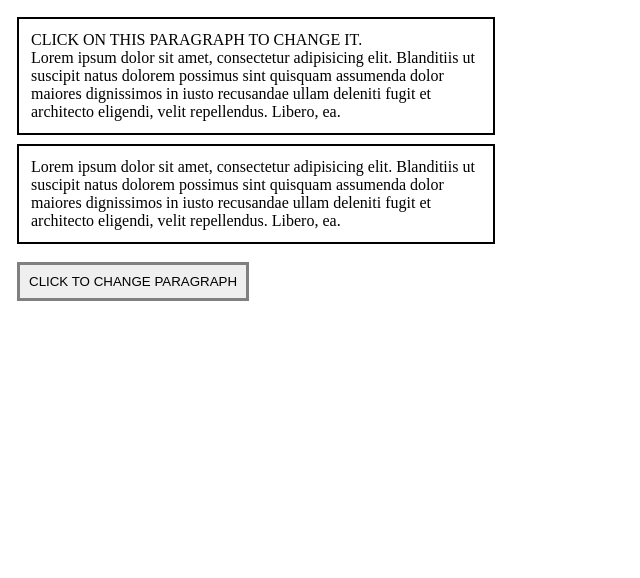
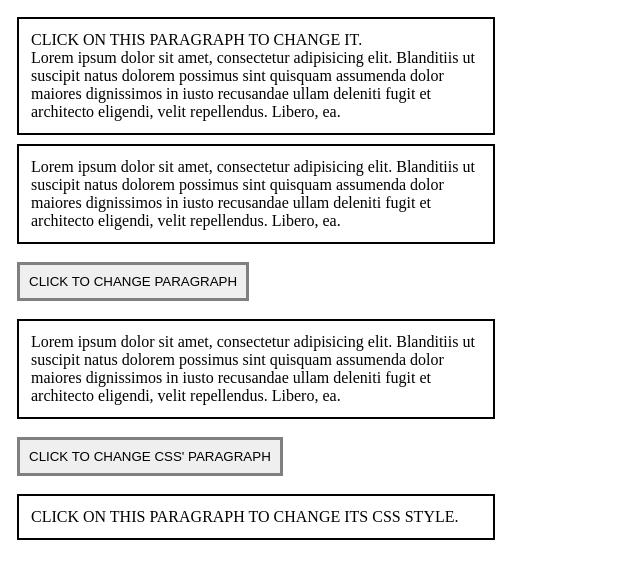
Before and after one commit to adrioro/JQuery-HTML, a plain HTML site: page index.html in a window 1280 px wide. Shown: the part 110-688 px from the top of the page, without its empty margins (0-640 px from the left). Drawn offline with nearby package versions, Linux system fonts and the light colour scheme.

Commit message:
Fifth commit

```diff
--- a/index.html
+++ b/index.html
@@ -29,6 +29,16 @@
          architecto eligendi, velit repellendus. Libero, ea.</div>
       <button id="button2">CLICK TO CHANGE PARAGRAPH</button>
 
+      <div class="paragraph3" id="pTwoId">
+         Lorem
+         ipsum dolor sit amet, consectetur
+         adipisicing elit. Blanditiis ut suscipit natus dolorem possimus sint quisquam
+         assumenda dolor maiores dignissimos in iusto recusandae ullam deleniti fugit et
+         architecto eligendi, velit repellendus. Libero, ea.</div>
+      <button id="button3">CLICK TO CHANGE CSS' PARAGRAPH</button>
+
+      <div class="paragraph4">CLICK ON THIS PARAGRAPH TO CHANGE ITS CSS STYLE.</div>
+
 
 
       <!-- Si tenéis jQuery importado a vuestro proyecto y os aparece este error con muchas
--- a/index.js
+++ b/index.js
@@ -5,5 +5,14 @@ $("#pOneId").click(function () {
 $("#button2").click(function () {
     $(".paragraph2").html("This is the new paragraph.");
     alert($(".paragraph2").html());
+});
 
+$("#button3").click(function () {
+    var element = $(".paragraph3");
+    element.html("I changed the paragraph and its CSS style.");
+    element.css("color", "blue");
 });
+$(".paragraph4").click(function () {
+    $(this).css("background-color", "rgb(156, 242, 240)");
+    $(this).css("border", "3px solid rgb(32, 11, 93)");
+});
--- a/style.css
+++ b/style.css
@@ -1,10 +1,10 @@
-.paragraph1, .paragraph2{
+.paragraph1, .paragraph2, .paragraph3, .paragraph4{
   width: 450px;
   border:2px solid black;
   padding: 12px;
   margin: 9px;
 }
-#button2{
+#button2, #button3{
   padding:9px;
   border:3px solid gray;
   margin: 9px;
```
